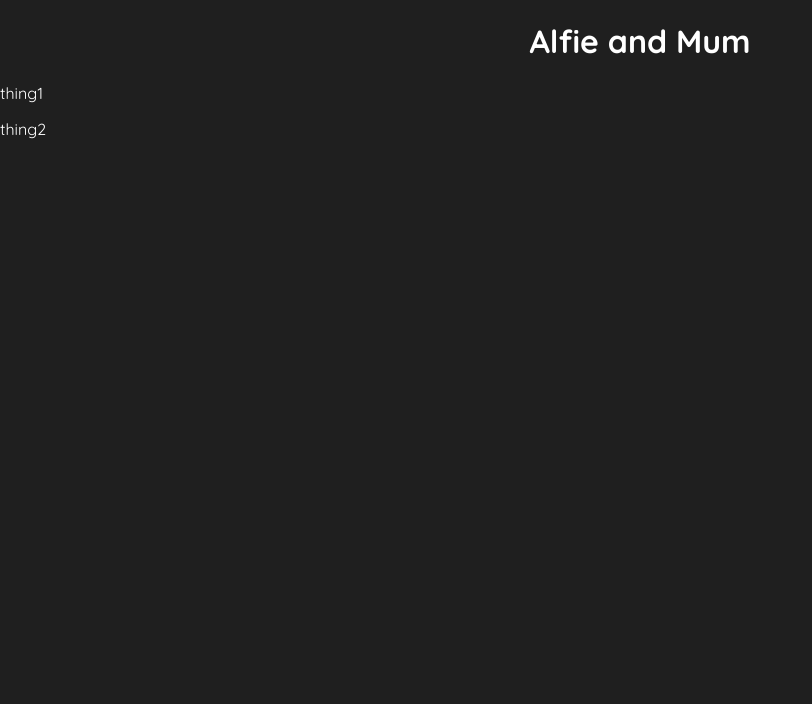
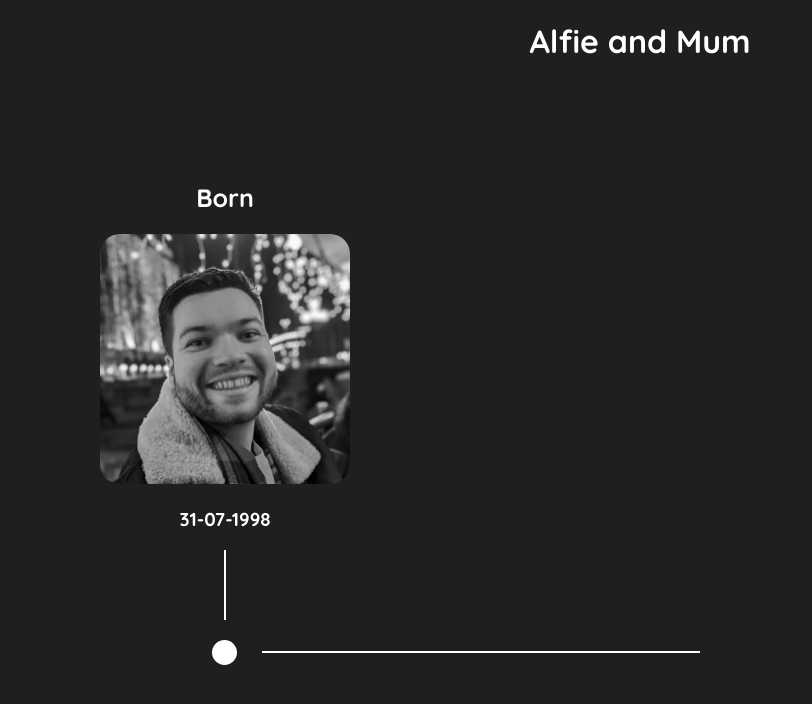
Before and after one commit to alfiehiscox/mums-timeline, a React app: page / in a window 1280 px wide. Both pictures are taken after a click on the button "Alfie". Shown: the whole page, without its empty margins (0-812 px from the left). Built offline with nearby package versions, Linux system fonts and the light colour scheme.

Commit message:
Adding Birth event and connector lines

```diff
--- a/app/components/Timeline.js
+++ b/app/components/Timeline.js
@@ -1,28 +1,35 @@
 import React, {useState} from 'react';
+
+// Components
+import Birth, {Event} from './events/Birth';
 
 // Styles
 import '../index.scss';
 
 // Data
 import Alfie from '../data/alfie';
-import Toby from '../data/toby';
-import Edward from '../data/edward';
+// import Toby from '../data/toby';
+// import Edward from '../data/edward';
+// import Aaron from '../data/aaron';
+// import Harry from '../data/harry';
+// import Dad from '../data/dad';
 
 
 export default function Timeline (props) {
   // This gives us the types of events for the right person
   const personArray = getPersonArray(props.name);
-  // This for now just that array as 'p' element
-  const elemArray = personArray.map(eventType => <p key={eventType}>{eventType}</p>)
 
   // Should call another function to render the right component based on the type
   // ...
+  const componentArray = personArray.map( event => getEventComponent(event) )
 
   return (
     <React.Fragment>
       <h1 className="flex-center">{props.name} and Mum</h1>
 
-      { elemArray }
+      <div className="timeline-container">
+        { componentArray }
+      </div>
     </React.Fragment>
   )
 }
@@ -32,9 +39,7 @@ function getPersonArray(person) {
   // We may have to return the full array to get the data for each event
   switch (person) {
     case "Alfie":
-      return Alfie.map((event) => (
-        event.type
-      ))
+      return Alfie.map(data => data.event)
     case "Toby":
       return Toby.map((event) => (
         event.type
@@ -43,5 +48,24 @@ function getPersonArray(person) {
       return Edward.map((event) => (
         event.type
       ))
+    case "Aaron":
+      return Aaron.map((event) => (
+        event.type
+      ))
+    case "Harry":
+      return Harry.map((event) => (
+        event.type
+      ))
+    case "Dad":
+      return Dad.map((event) => (
+        event.type
+      ))
   }
 }
+
+function getEventComponent ({type, date, title, img}) {
+  switch (type) {
+    case 'birth':
+      return <Birth key={date} date={date} title={title} img={img}/>
+  }
+}
--- /dev/null
+++ b/app/components/events/Birth.js
@@ -0,0 +1,26 @@
+import React from 'react';
+import './events.scss';
+
+export default function Birth (props) {
+  return (
+    <div>
+      <div className="birth-event">
+        <h2 className="event-title text-center">{props.title}</h2>
+        <img src={props.img} alt={`Event on ${props.date}`} />
+        <h3 className="text-center">{props.date}</h3>
+        <div className="connector center"></div>
+      </div>
+      <Connector first/>
+    </div>
+  )
+}
+
+function Connector ({first}) {
+  return (
+    <div className="connector-container">
+      {/*<div className="connector-line-left" style={first ? 'none' : 'block'}></div>*/}
+      <div className={`connector-dot ${first && 'first'}`}></div>
+      <div className="connector-line"></div>
+    </div>
+  )
+}
--- /dev/null
+++ b/app/components/events/events.scss
@@ -0,0 +1,61 @@
+// Globals
+.event-title {
+	font-size: 25px;
+	font-family: "Quicksand";
+}
+
+.text-center {
+	text-align: center;
+}
+
+.center {
+	margin: 0 auto;
+}
+
+.connector {
+	width: 2px;
+	height: 70px;
+	background-color: white;
+}
+
+// Connector
+.first {
+	margin-left: 112px;
+}
+
+.connector-container {
+	width: 600px;
+	margin-top: 20px;
+	display: flex;
+	align-items: center;
+}
+
+.connector-dot {
+	height: 25px;
+	width: 25px;
+	border-radius: 50%;
+	background-color: white;
+}
+
+.connector-line {
+	height: 2px;
+	flex-grow: 1;
+	background-color: white;
+	margin-left: 25px;
+}
+
+// Have to figure out the left ocnnector of non-first components
+// .connector-line-left {
+// 	height: 2px;
+// 	background-color: white;
+// }
+
+// Birth Event
+.birth-event {
+	width: 250px;
+
+	img {
+		width: 100%;
+		border-radius: 20px;
+	}
+}
--- /dev/null
+++ b/app/data/aaron.js
@@ -0,0 +1,14 @@
+const data = [
+  {
+    id: 1,
+    type: 'thing1',
+    event: 'Birth'
+  },
+  {
+    id: 2,
+    type: 'thing2',
+    event: 'Marry'
+  }
+]
+
+export default data
--- a/app/data/alfie.js
+++ b/app/data/alfie.js
@@ -1,14 +1,16 @@
-const data = [
+// Image imports
+import Profile from '../images/alfie/alfie.jpeg';
+
+const eventData = [
   {
     id: 1,
-    type: 'thing1',
-    event: 'Birth'
-  },
-  {
-    id: 2,
-    type: 'thing2',
-    event: 'Marry'
+    event: {
+      type: "birth",
+      title: "Born",
+      date: "31-07-1998",
+      img: Profile
+    }
   }
 ]
 
-export default data
+export default eventData
--- /dev/null
+++ b/app/data/dad.js
@@ -0,0 +1,14 @@
+const data = [
+  {
+    id: 1,
+    type: 'thing1',
+    event: 'Birth'
+  },
+  {
+    id: 2,
+    type: 'thing2',
+    event: 'Marry'
+  }
+]
+
+export default data
--- /dev/null
+++ b/app/data/harry.js
@@ -0,0 +1,14 @@
+const data = [
+  {
+    id: 1,
+    type: 'thing1',
+    event: 'Birth'
+  },
+  {
+    id: 2,
+    type: 'thing2',
+    event: 'Marry'
+  }
+]
+
+export default data
--- a/app/index.js
+++ b/app/index.js
@@ -28,7 +28,6 @@ function App (props) {
   return (
     router(chosen, setChosen)
   )
-
 }
 
 ReactDOM.render(
--- a/app/index.scss
+++ b/app/index.scss
@@ -42,3 +42,9 @@ button {
 	display: grid;
 	grid-template-columns: repeat(3, 1fr);
 }
+
+// For Timeline
+.timeline-container {
+	margin: 100px;
+	display: flex;
+}
--- a/package.json
+++ b/package.json
@@ -28,6 +28,7 @@
     "@babel/preset-react": "^7.12.13",
     "babel-loader": "^8.2.2",
     "css-loader": "^5.1.2",
+    "file-loader": "^6.2.0",
     "html-webpack-plugin": "^5.3.1",
     "style-loader": "^2.0.0",
     "webpack": "^5.24.4",
--- a/webpack.config.js
+++ b/webpack.config.js
@@ -9,7 +9,8 @@ module.exports = {
 		rules: [
 			{ test: /\.css$/, use: ['style-loader', 'css-loader']},
 			{ test: /\.(js)$/, use: 'babel-loader' },
-			{ test: /\.s[ac]ss$/, use: ['style-loader', 'css-loader', 'sass-loader']}
+			{ test: /\.s[ac]ss$/, use: ['style-loader', 'css-loader', 'sass-loader']},
+			{ test: /\.(png|jpe?g|gif)$/i, use: 'file-loader'}
 		]
 	},
 	output: {
```
Also changed, not shown: app/images/alfie/alfie.jpeg (added), 1 other file.
